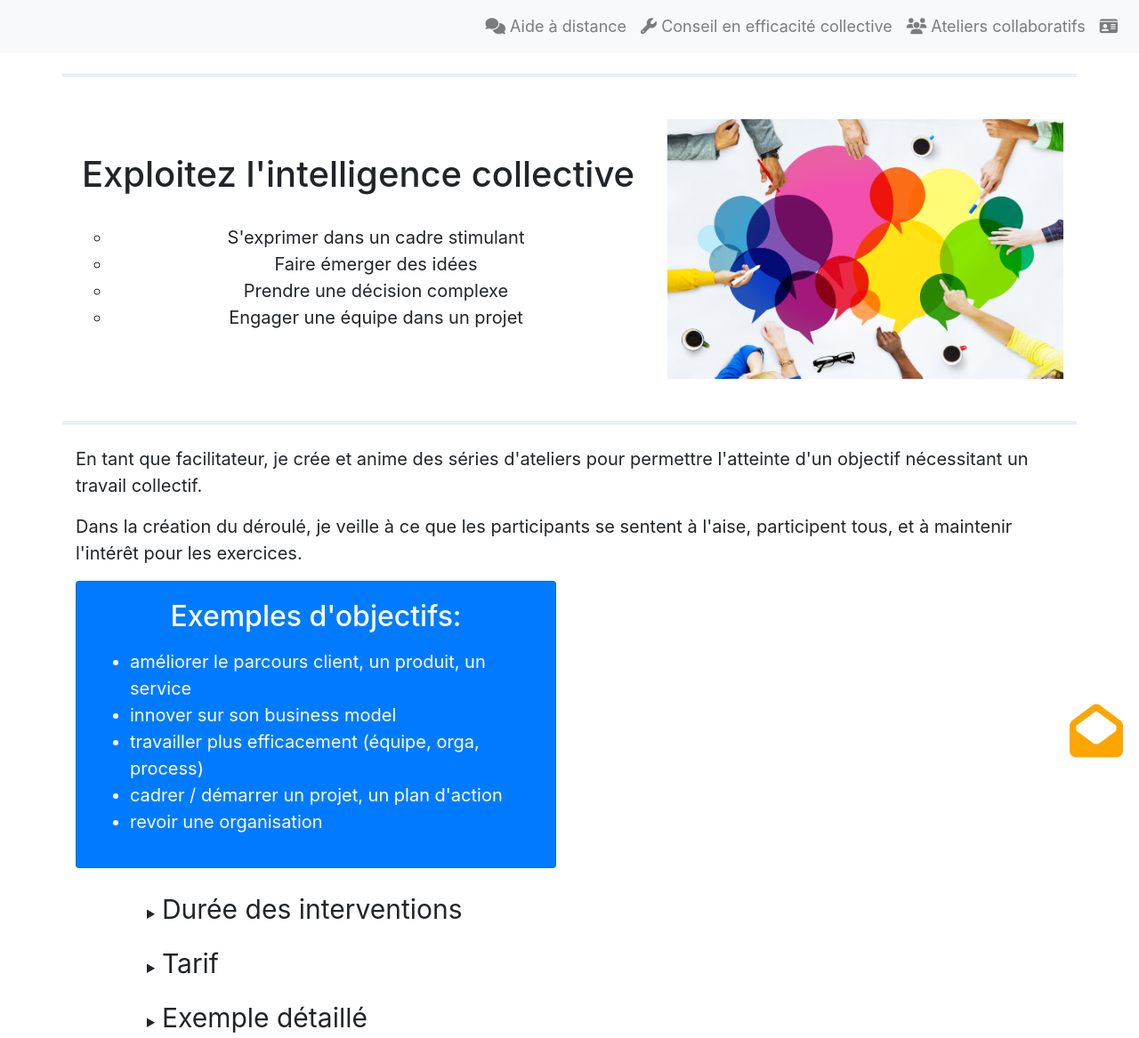
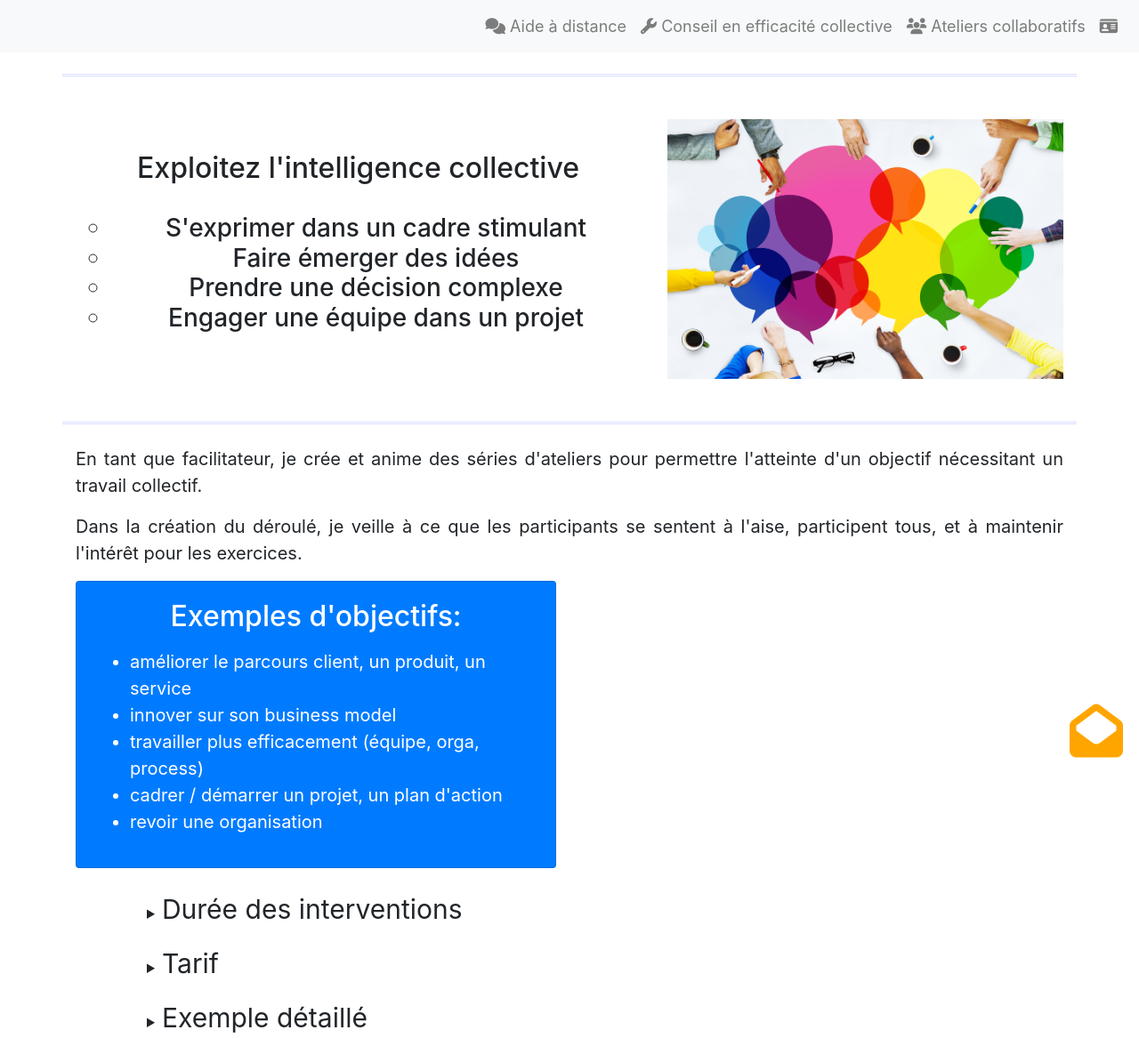
Before and after one commit to OrgaEvolutions/orgaevolutions.github.io, a Jekyll site: the page built from facilitation.html, in a window 1280 px wide. Shown: the whole page at 89% size. Built offline with Jekyll 4.4.1, drawn with Linux system fonts in a browser that asks for light colours; nearby versions of some CDN libraries.

Commit message:
divers design mobile

```diff
--- a/_includes/header.html
+++ b/_includes/header.html
@@ -7,7 +7,7 @@
 
 
     <button class="navbar-toggler ml-auto navbar-toggler-right" type="button" data-toggle="collapse" data-target="#navbarResponsive" aria-controls="navbarResponsive" aria-expanded="false" aria-label="Toggle navigation">
-		<span class="navbar-toggler-icon" style="width:50px;height:50px;"></span>
+		<span class="navbar-toggler-icon"></span>
     </button>
 	<div class="collapse navbar-collapse" id="navbarResponsive">
 		<ul class="navbar-nav ml-auto float-right text-right" style="padding:0;font-size:18px;">
--- a/_includes/interventions.html
+++ b/_includes/interventions.html
@@ -2,7 +2,7 @@
 
 	<p><h2>Prestations:</h2></p>
 	<div class="row">
-		<div class="col-xs-12 col-lg-6">
+		<div class="col-xs-12 col-lg-6 mt-1 mb-1">
 			<div class="card h-100 text-white bg-primary">
 				<div class="card-body">
 					<div class="card-title text-center"><h3>Audit & conseil</h3></div>
@@ -18,7 +18,7 @@
 				</div>
 			</div>
 		</div>
-		<div class="col-xs-12 col-lg-6">
+		<div class="col-xs-12 col-lg-6 mt-1 mb-1">
 			<div class="card h-100 text-white bg-primary">
 				<div class="card-body">
 					<div class="card-title text-center"><h3>Accompagnement à la mise en oeuvre</h3></div>
--- a/facilitation.html
+++ b/facilitation.html
@@ -36,15 +36,15 @@
 
 <div class="row text-center align-content-center" style="border-top:#d9deff double;border-bottom:#d9deff double;">
 	<div class="col-7 align-self-center">
-			<h1>Exploitez l'intelligence collective</h1><br>
-			<div style="">
-				<ul style="list-style-type: circle;font-size:20px;">
+			<h2>Exploitez l'intelligence collective</h2><br>
+			<h3>
+				<ul style="list-style-type: circle">
 					<li>S'exprimer dans un cadre stimulant</li>
 					<li>Faire émerger des idées</li>
 					<li>Prendre une décision complexe</li>
 					<li>Engager une équipe dans un projet</li>
 				</ul>
-			</div>
+			</h3>
 	</div>
 	<div class="col-5 align-self-center mt-5 mb-5">
 		<img src="img/IC.png" class="img-fluid">
@@ -54,7 +54,7 @@
 
 
 <br>
-<div style="font-size:20px">
+<div style="font-size:20px" class="text-justify">
 	<p>
 	En tant que facilitateur, je crée et anime des séries d'ateliers pour permettre l'atteinte d'un objectif nécessitant un travail collectif.
 	</p>
@@ -82,24 +82,24 @@
 
 <br>
 <div class="row">
-	<div class="offset-1">
+	<div class="offset-lg-1">
 		<details>
 			<summary><span style="font-size:30px">Durée des interventions</span></summary>
-			<div class="ml-4" style="border-left: solid gray; padding-left:4px;font-size:20px">
+			<div class="ml-md-4" style="border-left: solid gray; padding-left:4px;font-size:20px">
 				La série d'ateliers peut se faire en une ou plusieurs fois, et aller de 1/2 journée à plusieurs jours.
 			</div>
 		</details>
 
 		<details class="mt-3 mb-3">
 			<summary><span style="font-size:30px">Tarif</span></summary>
-			<div class="ml-4" style="border-left: solid gray; padding-left:4px;font-size:20px">
+			<div class="ml-md-4" style="border-left: solid gray; padding-left:4px;font-size:20px">
 				800€ HT/jour
 				<br><i>négociable en fonction de vos capacités et de la durée de la mission</i>
 			</div>
 		</details>
 		<details id="scroll">
 			<summary><span style="font-size:30px">Exemple détaillé</span></summary>
-			<div class="ml-4 text-justify" style="border-left: solid gray; padding-left:4px;font-size:20px">
+			<div class="ml-md-4 text-justify" style="border-left: solid gray; padding-left:4px;font-size:20px">
 				<p><i>Un manager me contacte sur conseil d'un coach</i><br>
 				- <b>Motivation initiale</b>: le manager veut réorganiser l'équipe mais craint une opposition de la part de certains contributeurs.<br>
 				- <b>Objectif après échange</b>: co-créer un ou des scenarii possibles de réorganisation. Le manager est ok pour tenir compte des idées qui seront remontées par l'équipe. Il planifie un séminaire.<br>
```
Also changed, not shown: ecouteechange.html (+4 -4 lines), efficacite_collective.html (+6 -6 lines), reservation.html (+5 -2 lines).
